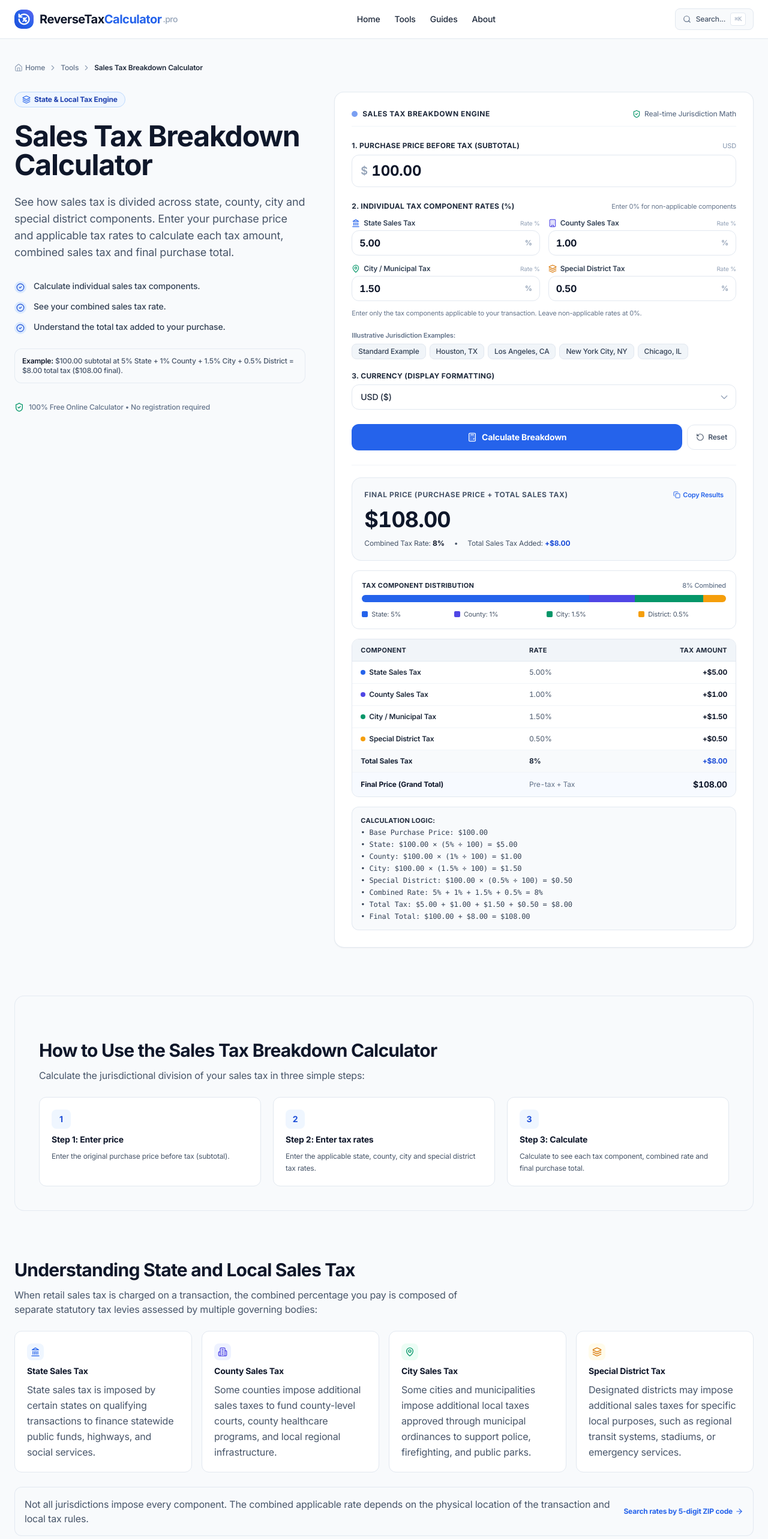
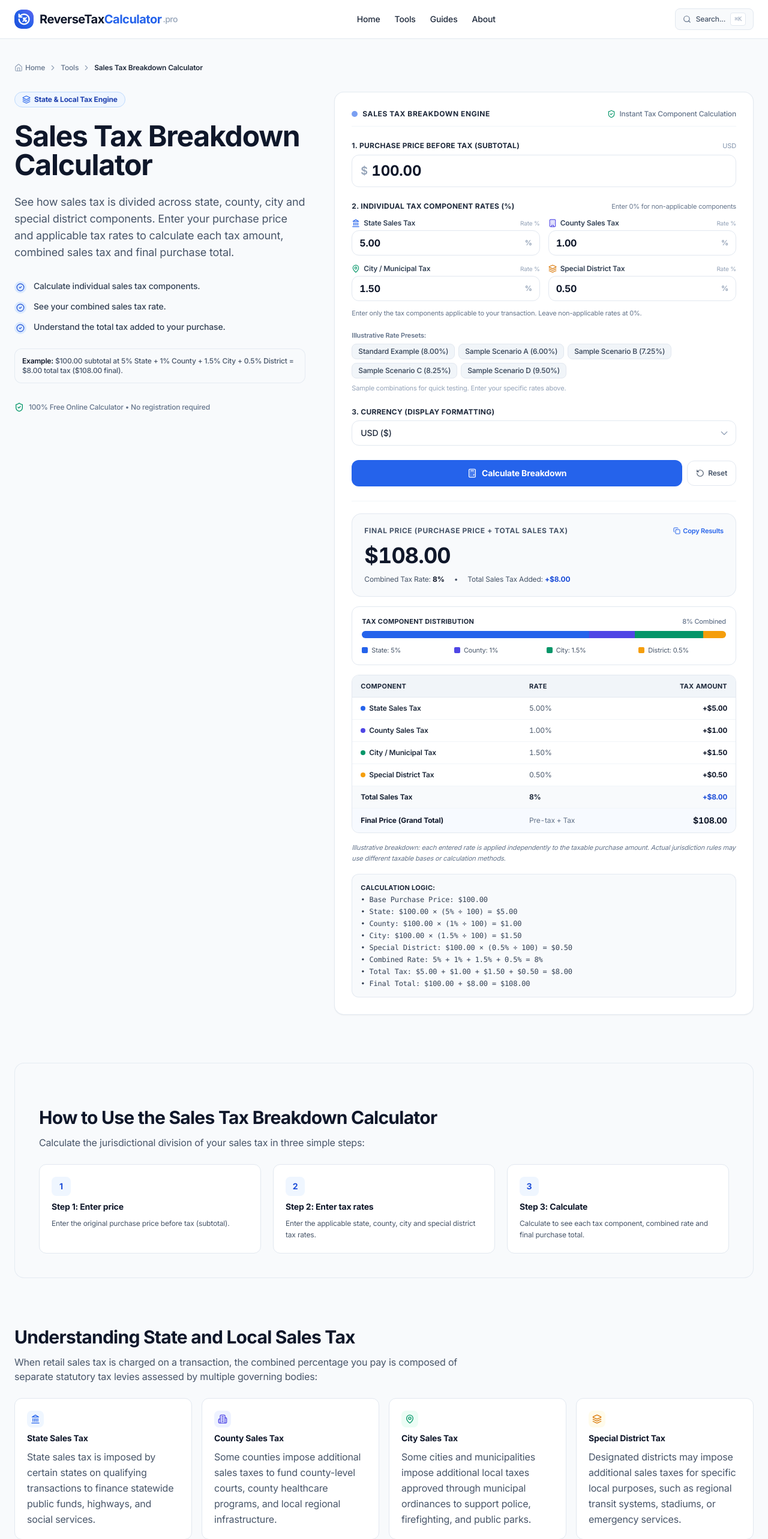
Before and after one commit to akashojha2011-jpg/reverse-tax-calculator, a Next.js app: page /tools/sales-tax-breakdown in a window 1280 px wide. Shown: the top 2566 px of the page at 60% size. Built offline with nearby package versions, Linux system fonts and the light colour scheme.

Commit message:
Refine Sales Tax Breakdown Calculator with accurate labels, illustrative rate presets, and taxable base note

```diff
--- a/app/tools/sales-tax-breakdown/page.tsx
+++ b/app/tools/sales-tax-breakdown/page.tsx
@@ -25,14 +25,14 @@ import {
 export const metadata: Metadata = {
   title: 'Sales Tax Breakdown Calculator – State & Local Tax',
   description:
-    'Break down sales tax into state, county, city and district components. Enter your purchase price and individual tax rates to calculate each tax amount and total cost.',
+    'Break down sales tax into state, county, city and special district components. Calculate individual tax amounts, combined rates and your final purchase total.',
   alternates: {
     canonical: 'https://www.reversetaxcalculator.pro/tools/sales-tax-breakdown/',
   },
   openGraph: {
     title: 'Sales Tax Breakdown Calculator – State & Local Tax',
     description:
-      'Break down sales tax into state, county, city and district components. Enter your purchase price and individual tax rates to calculate each tax amount and total cost.',
+      'Break down sales tax into state, county, city and special district components. Calculate individual tax amounts, combined rates and your final purchase total.',
     url: 'https://www.reversetaxcalculator.pro/tools/sales-tax-breakdown/',
     siteName: 'ReverseTaxCalculator.pro',
     type: 'website',
@@ -44,6 +44,11 @@ const FAQS = [
     question: 'What is a sales tax breakdown calculator?',
     answer:
       'A sales tax breakdown calculator is a financial tool that separates a combined retail sales tax into its individual statutory components—including state, county, municipal (city), and special district taxes. It calculates the exact dollar amount allocated to each jurisdiction from a single pre-tax purchase price.',
+  },
+  {
+    question: 'Are all sales tax components calculated on the same purchase amount?',
+    answer:
+      'Not necessarily. This calculator applies each entered rate to the same taxable purchase amount for an illustrative breakdown. Actual tax rules can differ by jurisdiction, transaction and taxable item.',
   },
   {
     question: 'What is the difference between state and local sales tax?',
@@ -78,7 +83,7 @@ const FAQS = [
   {
     question: 'Does this calculator automatically find my local sales tax rate?',
     answer:
-      'No. This calculator allows you to enter and evaluate specific rates you provide. It does not automatically look up or determine legally binding rates by address. If you need to search local rate breakdowns across the United States, use our US Sales Tax by ZIP Code lookup tool.',
+      'No. This calculator allows you to enter and evaluate specific rates you provide. It does not automatically look up or determine legally binding rates by address.',
   },
   {
     question: 'Why might my receipt show a different sales tax amount?',
@@ -94,7 +99,7 @@ export default function SalesTaxBreakdownPage() {
     name: 'Sales Tax Breakdown Calculator',
     url: 'https://www.reversetaxcalculator.pro/tools/sales-tax-breakdown/',
     description:
-      'Break down sales tax into state, county, city and district components. Enter your purchase price and individual tax rates to calculate each tax amount and total cost.',
+      'Break down sales tax into state, county, city and special district components. Calculate individual tax amounts, combined rates and your final purchase total.',
   }
 
   const appSchema = {
@@ -346,17 +351,10 @@ export default function SalesTaxBreakdownPage() {
             </div>
           </div>
 
-          <div className="p-4 rounded-xl bg-slate-50 border border-slate-200/90 text-xs text-slate-600 leading-relaxed flex flex-col sm:flex-row sm:items-center justify-between gap-3">
+          <div className="p-4 rounded-xl bg-slate-50 border border-slate-200/90 text-xs text-slate-600 leading-relaxed">
             <p className="m-0">
-              Not all jurisdictions impose every component. The combined applicable rate depends on the physical location of the transaction and local tax rules.
+              Not all jurisdictions impose every component. The combined applicable rate depends on the physical location of the transaction, product taxability, and local taxing rules. Note: Postal ZIP codes do not strictly align with taxing district boundaries and can cross municipal or county jurisdictions.
             </p>
-            <Link
-              href="/us-sales-tax-by-zip-code"
-              className="inline-flex items-center gap-1 font-bold text-blue-600 hover:text-blue-800 shrink-0"
-            >
-              <span>Search rates by 5-digit ZIP code</span>
-              <ArrowRight className="w-3.5 h-3.5" />
-            </Link>
           </div>
         </section>
 
--- a/components/SalesTaxBreakdownTool.tsx
+++ b/components/SalesTaxBreakdownTool.tsx
@@ -38,11 +38,11 @@ interface JurisdictionPreset {
 }
 
 const POPULAR_PRESETS: JurisdictionPreset[] = [
-  { name: 'Standard Example', state: '5.00', county: '1.00', city: '1.50', district: '0.50' },
-  { name: 'Houston, TX', state: '6.25', county: '0.00', city: '1.00', district: '1.00' },
-  { name: 'Los Angeles, CA', state: '6.00', county: '0.25', city: '1.00', district: '2.25' },
-  { name: 'New York City, NY', state: '4.00', county: '0.00', city: '4.50', district: '0.375' },
-  { name: 'Chicago, IL', state: '6.25', county: '1.75', city: '1.25', district: '1.00' },
+  { name: 'Standard Example (8.00%)', state: '5.00', county: '1.00', city: '1.50', district: '0.50' },
+  { name: 'Sample Scenario A (6.00%)', state: '4.00', county: '1.00', city: '1.00', district: '0.00' },
+  { name: 'Sample Scenario B (7.25%)', state: '6.00', county: '0.25', city: '1.00', district: '0.00' },
+  { name: 'Sample Scenario C (8.25%)', state: '6.25', county: '0.00', city: '1.00', district: '1.00' },
+  { name: 'Sample Scenario D (9.50%)', state: '6.00', county: '0.50', city: '1.50', district: '1.50' },
 ]
 
 export function SalesTaxBreakdownTool() {
@@ -184,7 +184,7 @@ Calculated at ReverseTaxCalculator.pro/tools/sales-tax-breakdown/`
         </div>
         <div className="flex items-center gap-1.5 text-xs text-slate-500 font-medium">
           <ShieldCheck className="w-3.5 h-3.5 text-emerald-600" />
-          <span>Real-time Jurisdiction Math</span>
+          <span>Instant Tax Component Calculation</span>
         </div>
       </div>
 
@@ -374,7 +374,7 @@ Calculated at ReverseTaxCalculator.pro/tools/sales-tax-breakdown/`
         {/* Quick Example Presets */}
         <div>
           <div className="text-[11px] font-semibold text-slate-500 mb-1.5">
-            Illustrative Jurisdiction Examples:
+            Illustrative Rate Presets:
           </div>
           <div className="flex flex-wrap gap-1.5">
             {POPULAR_PRESETS.map((p) => (
@@ -388,6 +388,9 @@ Calculated at ReverseTaxCalculator.pro/tools/sales-tax-breakdown/`
               </button>
             ))}
           </div>
+          <p className="text-[11px] text-slate-400 mt-1 m-0">
+            Sample combinations for quick testing. Enter your specific rates above.
+          </p>
         </div>
 
         {/* Currency Formatting Selector */}
@@ -642,6 +645,11 @@ Calculated at ReverseTaxCalculator.pro/tools/sales-tax-breakdown/`
             </table>
           </div>
 
+          {/* Taxable Base Assumption Note */}
+          <p className="text-[11px] text-slate-500 m-0 leading-relaxed italic">
+            Illustrative breakdown: each entered rate is applied independently to the taxable purchase amount. Actual jurisdiction rules may use different taxable bases or calculation methods.
+          </p>
+
           {/* Mathematical Step-by-Step Breakdown */}
           <div className="p-3.5 rounded-xl bg-slate-50 border border-slate-200/90 text-xs text-slate-700 space-y-1 font-mono">
             <div className="font-sans font-bold text-[11px] text-slate-800 uppercase tracking-wide">
```
Also changed, not shown: 1 other file (tests, documents, lock files or other folders).
